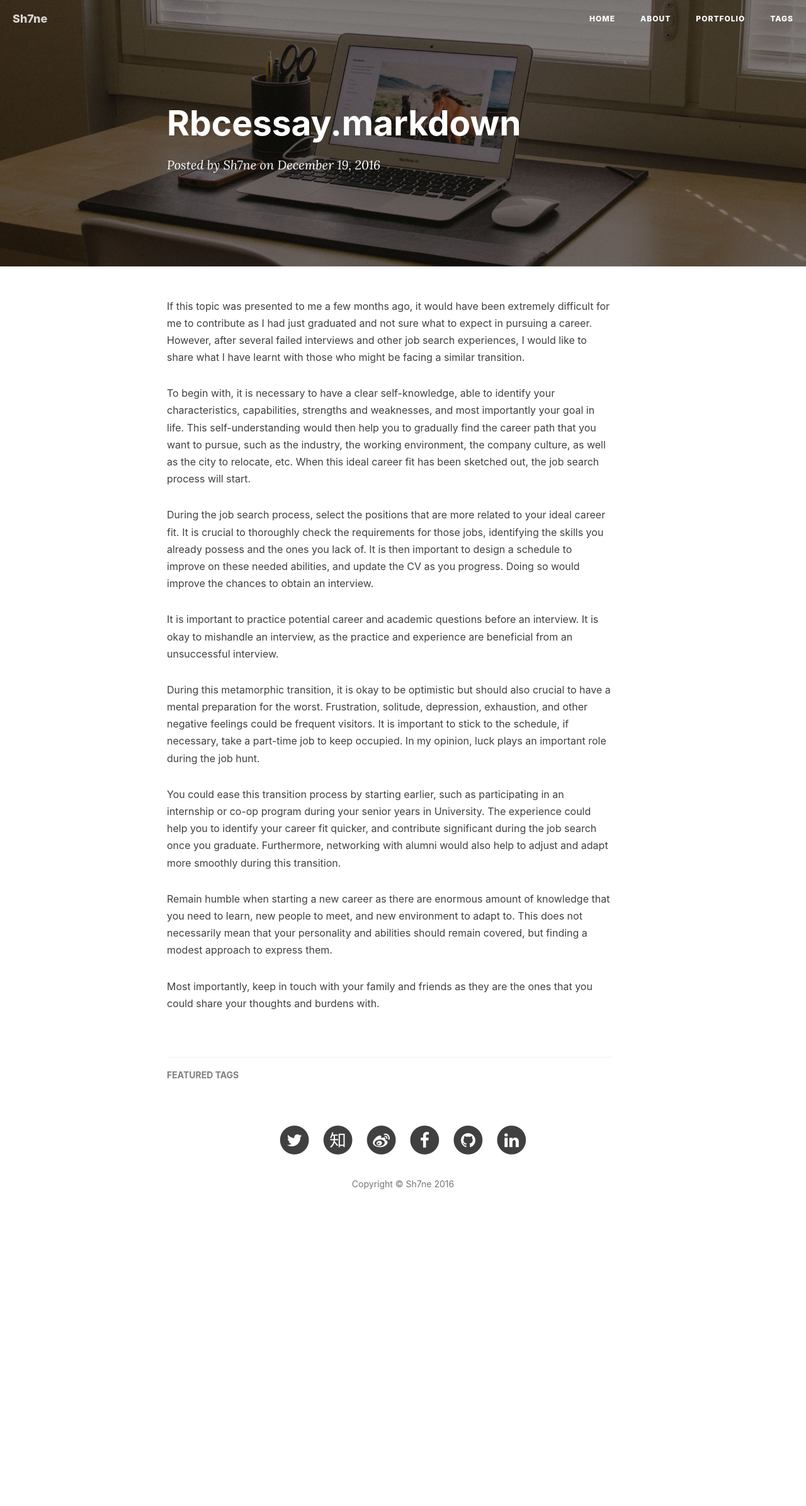
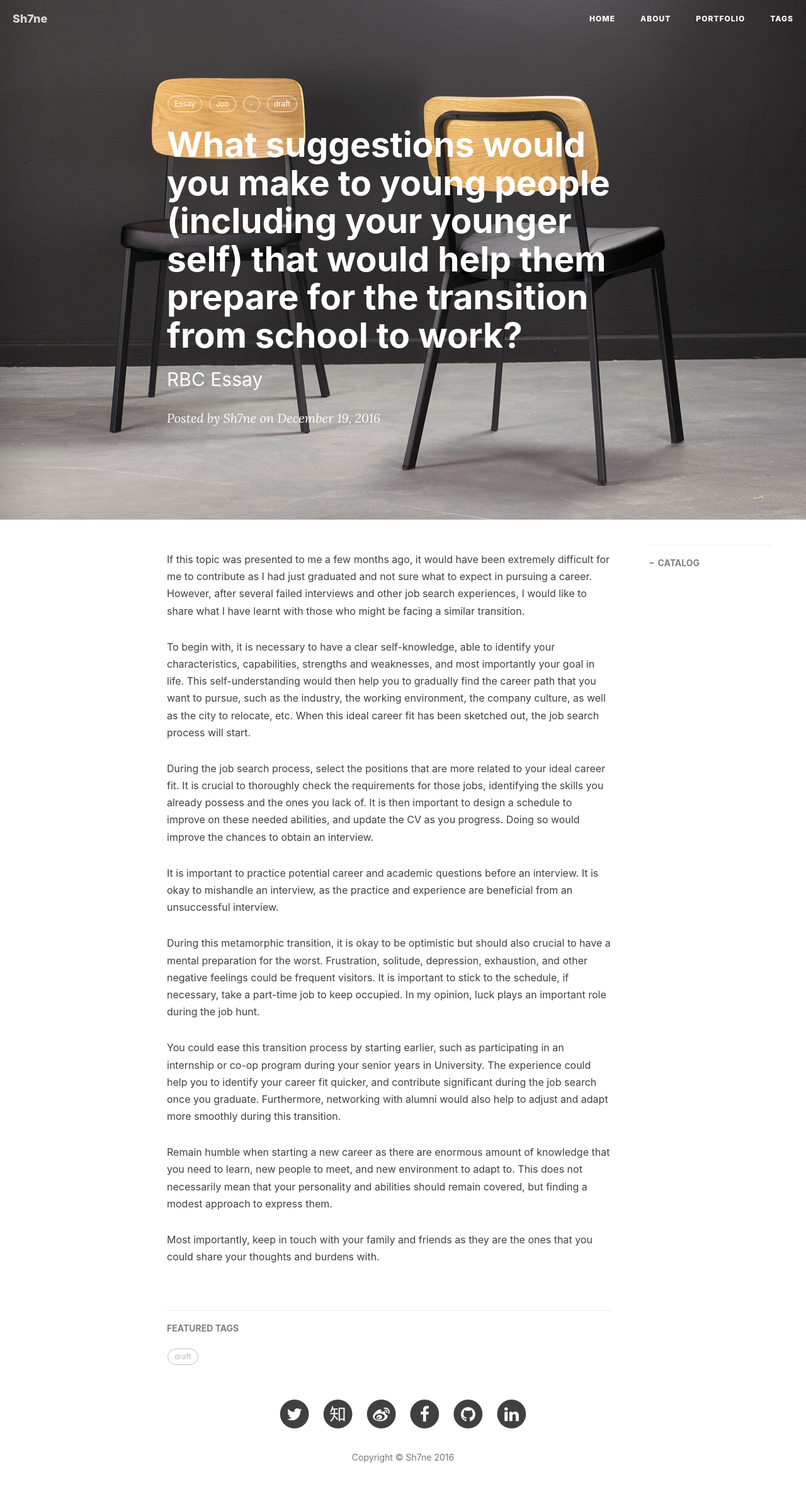
Before and after one commit to Xixiong-Guo/Xixiong-Guo.github.io, a Jekyll site: the page built from _posts/2016-12-19-RBCEssay.markdown.md, in a window 1280 px wide. Shown: the whole page at 63% size. Built offline with Jekyll 4.4.1, drawn with Linux system fonts in a browser that asks for light colours; nearby versions of some CDN libraries; our own code applies the rules of GitHub Pages for plain Markdown files; comment, search, counter and statistics services are not loaded; before the commit the page ends 1956 px from its top, so only the background shows below that.

Commit message:
Update 2016-12-19-RBCEssay.markdown.md

```diff
--- a/_posts/2016-12-19-RBCEssay.markdown.md
+++ b/_posts/2016-12-19-RBCEssay.markdown.md
@@ -1,3 +1,15 @@
+---
+layout:     post
+title:      "What suggestions would you make to young people (including your younger self) that would help them prepare for the transition from school to work?"
+subtitle:   "RBC Essay"
+date:       2016-12-19 21:00:00
+author:     "Sh7ne"
+header-img: "img/post-bg-000.jpg"
+catalog: true
+tags: Essay Job
+    - draft
+---
+
 If this topic was presented to me a few months ago, it would have been extremely difficult for me to contribute as I had just graduated and not sure what to expect in pursuing a career. However, after several failed interviews and other job search experiences, I would like to share what I have learnt with those who might be facing a similar transition.
 
 
```
